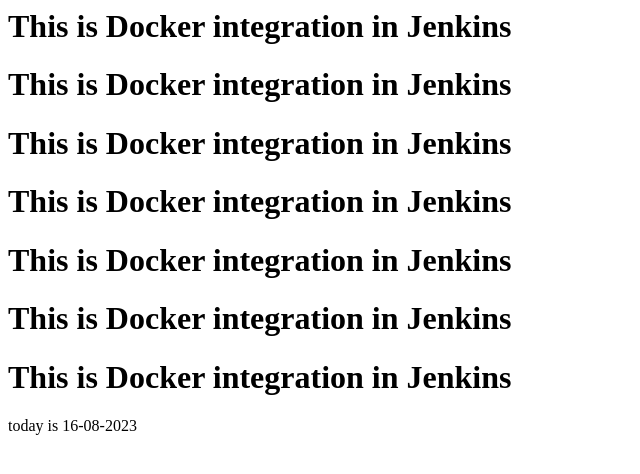
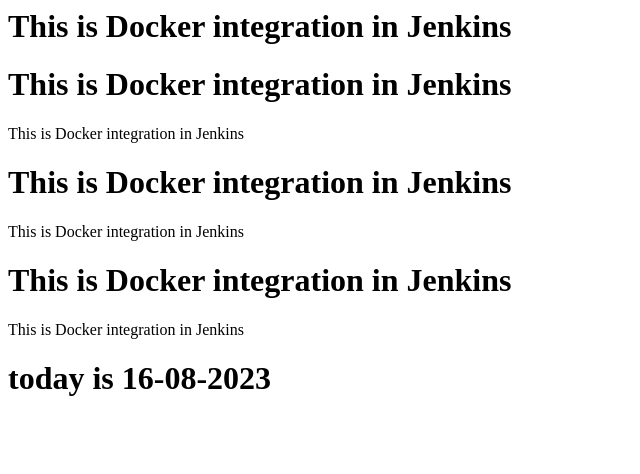
Before and after one commit to G24Joshi/php1i, a plain HTML site: page src/index.html in a window 1280 px wide. Shown: the whole page, without its empty margins (0-640 px from the left). Drawn offline with Linux system fonts and the light colour scheme.

Commit message:
second commit

```diff
--- a/src/index.html
+++ b/src/index.html
@@ -1,8 +1,8 @@
 <h1>This is Docker integration in Jenkins</h1>
 <h1>This is Docker integration in Jenkins</h1>
+<p1>This is Docker integration in Jenkins</p1>
 <h1>This is Docker integration in Jenkins</h1>
+<p1>This is Docker integration in Jenkins</p1>
 <h1>This is Docker integration in Jenkins</h1>
-<h1>This is Docker integration in Jenkins</h1>
-<h1>This is Docker integration in Jenkins</h1>
-<h1>This is Docker integration in Jenkins</h1>
-<p1>today is 16-08-2023</p1>
+<p1>This is Docker integration in Jenkins</p1>
+<h1>today is 16-08-2023</h1>
```
